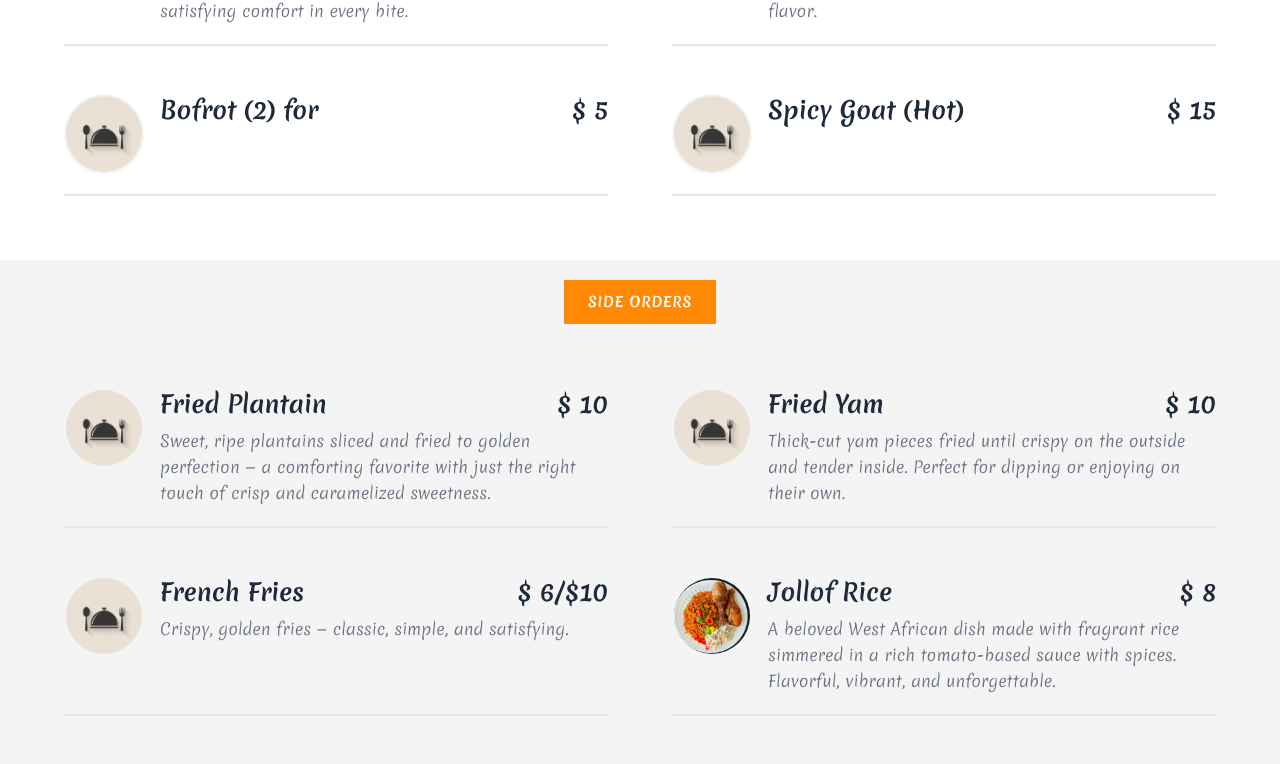
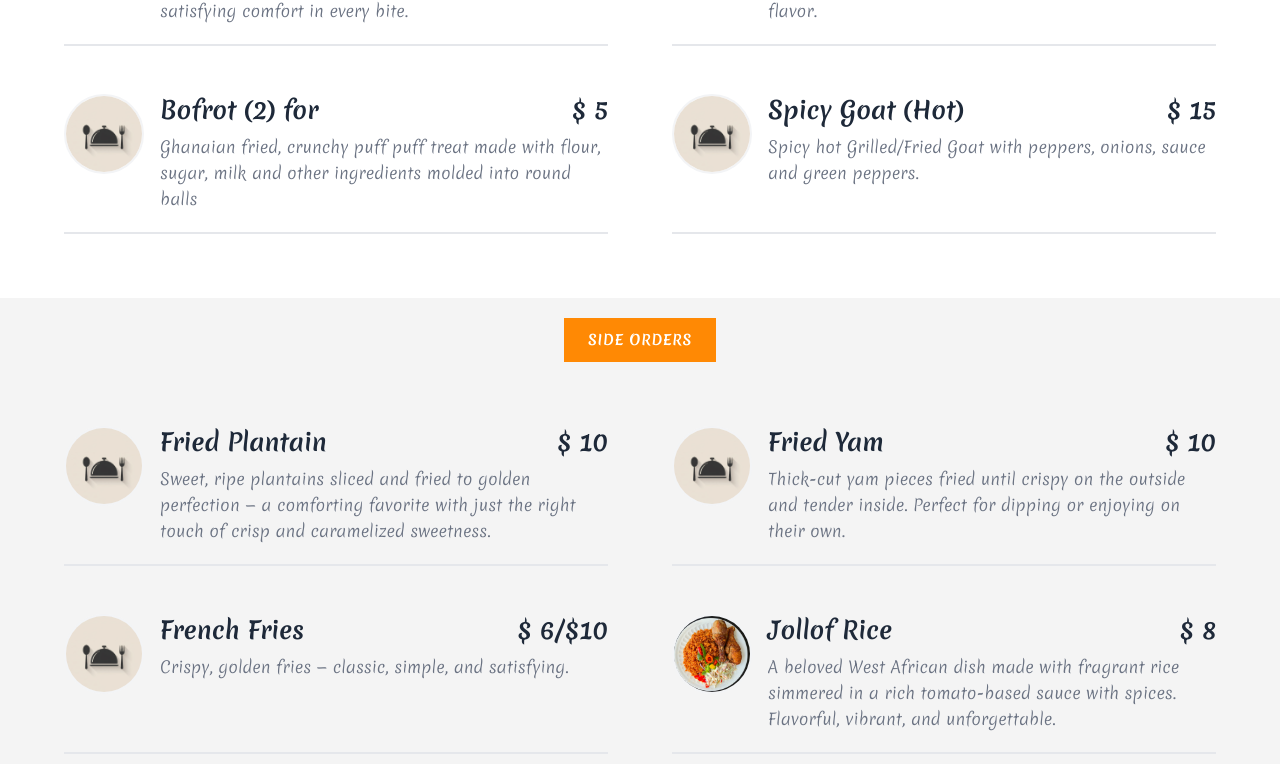
Before and after one commit to mal33k-eden/afrikico-restaursnt, a React (Vite) app: page /menu in a window 1280 px wide. Shown: the part 1729-2493 px from the top of the page. Built offline with nearby package versions, Linux system fonts and the light colour scheme; a web font is replaced by a local one.

Commit message:
update menu price

```diff
--- a/src/pages/Menu/Sections/FoodMenuListEight.jsx
+++ b/src/pages/Menu/Sections/FoodMenuListEight.jsx
@@ -3,8 +3,8 @@ const FoodMenuListEight = () => {
     const menuItems = [
         {
           id: 1,
-          name: "Beef/Chicken Burger with Fries",
-          description: "",
+          name: "Beef/Chicken Burger with French Fries",
+          description: " Comes with Beef/Chicken, tomatoes, onions, lettuce, pickles, cheese, mayonnaise, ketchup and fries.",
           image: "../images/food-img/dummy.jpg",
           price: 9.99,
         },
@@ -59,7 +59,7 @@ const FoodMenuListEight = () => {
                       <h3 className="text-xl md:text-2xl font-bold text-gray-800">
                         {item.name}
                       </h3>
-                      <span className="text-xl md:text-2xl font-bold text-gray-800 ml-1">
+                      <span className="text-xl md:text-2xl font-bold text-gray-800 flex-shrink-0">
                         $ {item.price}
                       </span>
                     </div>
--- a/src/pages/Menu/Sections/FoodMenuListFive.jsx
+++ b/src/pages/Menu/Sections/FoodMenuListFive.jsx
@@ -28,7 +28,7 @@ const FoodMenuListFive = () => {
       },
       {
         name: "Wrap of the Day (Chicken/Veggie/beef option)",
-        description: "",
+        description: "Chicken/Veggie option/Beef Option",
           image: "../images/food-img/dummy.jpg",
           price:15.99,
       },
--- a/src/pages/Menu/Sections/FoodMenuListFour.jsx
+++ b/src/pages/Menu/Sections/FoodMenuListFour.jsx
@@ -30,11 +30,11 @@ const FoodMenuListFour = () => {
         name: "House Salad (AFRIKICO SPECIAL SALAD)",
         description: "Afrikico salad comes with mixed protein and egg",
         image: "../images/food-img/dummy.jpg",
-        price:0,
+        price:15,
         },
         {
         name: "Garden Salad",
-        description: "",
+        description: "greens(lettuce /spinach/ romaine, vegetables, cheese, eggs and mayonnaise",
         image: "../images/food-img/dummy.jpg",
         price:8,
         },
--- a/src/pages/Menu/Sections/FoodMenuListOne.jsx
+++ b/src/pages/Menu/Sections/FoodMenuListOne.jsx
@@ -75,13 +75,13 @@ const FoodMenuListOne = () => {
     },
     {
       name: "Bofrot (2) for",
-      description: "",
+      description: "Ghanaian fried, crunchy puff puff treat made with flour, sugar, milk and other ingredients molded into round balls",
       image: "../images/food-img/dummy.jpg",
       price:5,
     },
     {
       name: "Spicy Goat (Hot)",
-      description: "",
+      description: "Spicy hot Grilled/Fried Goat with peppers, onions, sauce and green peppers.",
       image: "../images/food-img/dummy.jpg",
       price:15,
     },
```
